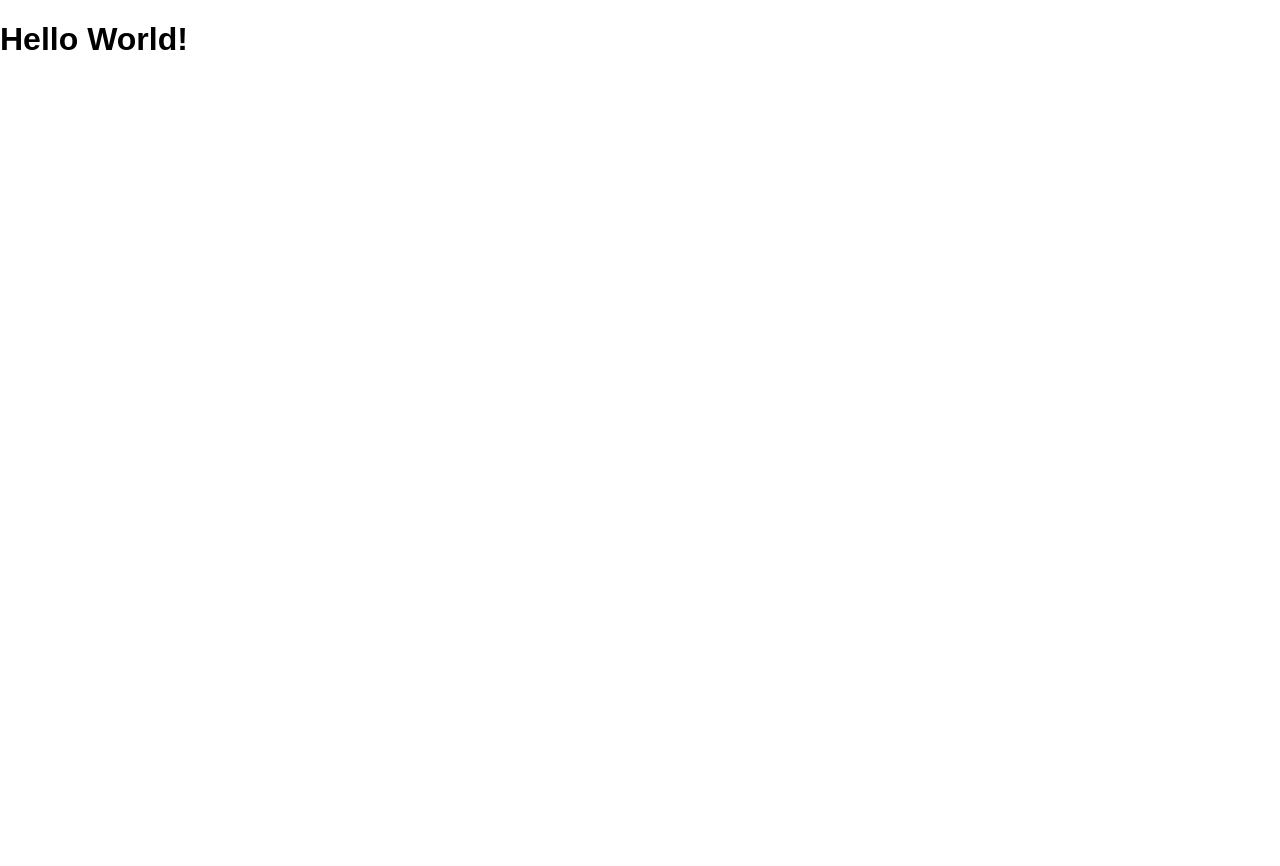
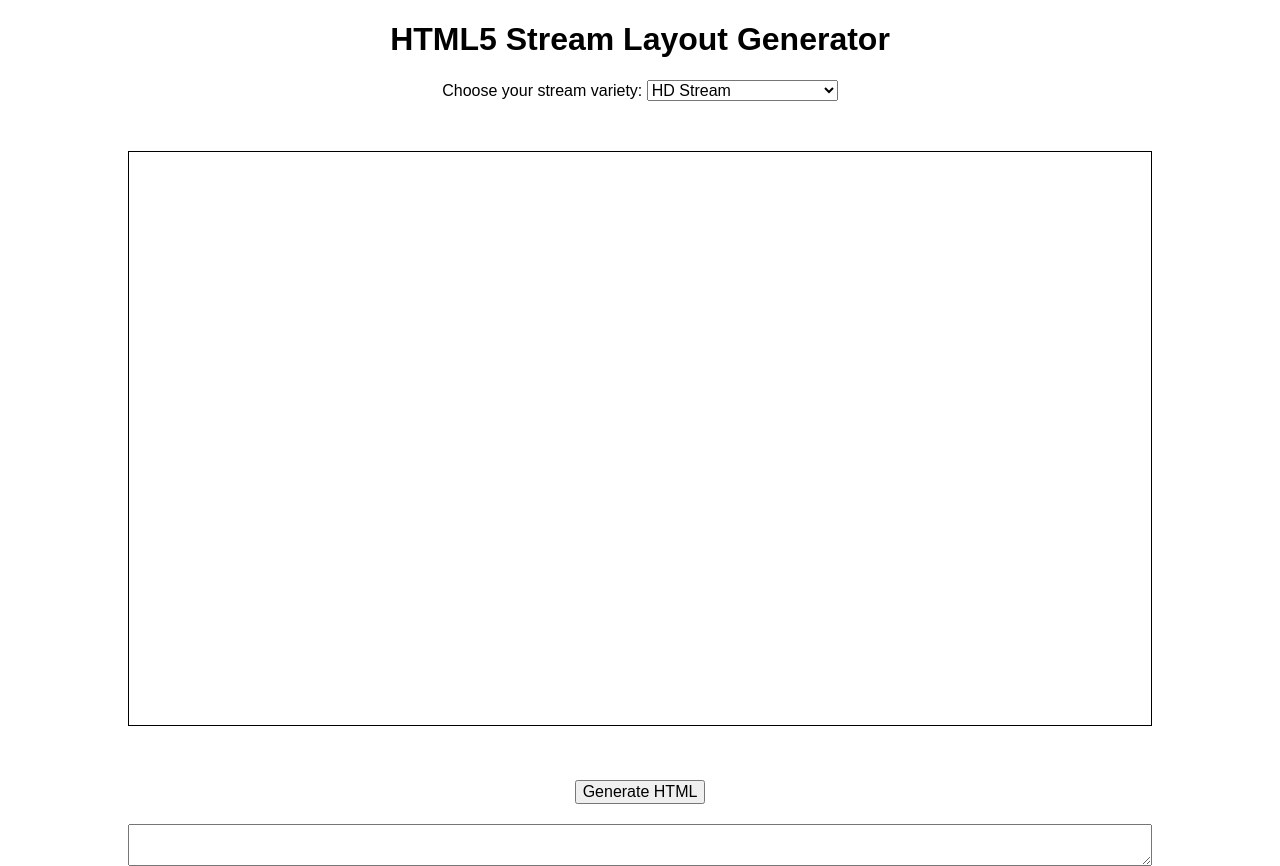
Before and after one commit to MissingPersonFGC/stream-layouts, a website: page index.html in a window 1280 px wide. Before the commit the page ends 800 px from the top, so only its background shows below. Drawn offline with nearby package versions, Linux system fonts and the light colour scheme.

Commit message:
Creation of autogenerator
Not yet generating HTML based on user response.

```diff
--- a/dev/styles/main.scss
+++ b/dev/styles/main.scss
@@ -8,12 +8,42 @@
 
 @import 'setup';
 
-.container {
-	max-width: 900px;
-	margin: 0 auto;
-}
-
 body.stream-layout {
 	width: 1920px;
 	height: 1080px;
+  font-family: 'Billionaire', sans-serif;
 }
+
+h1 {
+  text-align: center;
+}
+
+.stream-changer {
+  width: 100%;
+  text-align: center;
+}
+
+.streampreview {
+  width: 80%;
+  margin: 0 auto;
+  margin-top: 50px;
+  margin-bottom: 50px;
+
+  iframe {
+    width: 100%;
+    border: 1px solid black;
+  }
+}
+
+.html-generation {
+  width: 80%;
+  margin: 0 auto;
+  text-align: center;
+
+  textarea {
+    margin-top: 20px;
+    resize: vertical;
+    width: 100%;
+    height: auto;
+  }
+}
--- a/index.html
+++ b/index.html
@@ -4,12 +4,37 @@
 	<meta charset="UTF-8">
 	<meta name="viewport" content="width=device-width, initial-scale=1.0">
 	<meta http-equiv="X-UA-Compatible" content="ie=edge">
-	<title>My Project</title>
+	<title>HTML5 Stream Layout Generator</title>
 	<link rel="stylesheet" href="public/styles/style.css">
 </head>
 <body>
 
-	<h1>Hello World!</h1>
+	<h1>HTML5 Stream Layout Generator</h1>
+
+	<div class="stream-changer">
+		<label for="stream-type">Choose your stream variety:</label>
+		<select class="stream-type" name="stream-type">
+			<option value="hdstream">HD Stream</option>
+			<option value="sdstream">SD Stream</option>
+			<option value="hdtournamentstream">HD Tournament Stream</option>
+			<option value="sdtournamentstream">SD Tournament Stream</option>
+			<option value="hdspeedrunstream">HD Speedrun Stream</option>
+			<option value="sdspeedrunstream">SD Speedrun Stream</option>
+		</select>
+	</div>
+
+	<div class="streampreview">
+		<iframe src="hdstream.html"></iframe>
+	</div>
+	<div class="html-generation">
+		<form class="generate-html">
+			<button type="button" name="generate-button">Generate HTML</button>
+		</form>
+
+		<textarea name="generated-html"></textarea>
+	</div>
+
+	<script src="https://cdnjs.cloudflare.com/ajax/libs/jquery/3.3.1/jquery.min.js"></script>
 
 	<script src="public/scripts/main.js"></script>
 </body>
--- a/public/scripts/main.js
+++ b/public/scripts/main.js
@@ -1,5 +1,50 @@
 "use strict";
 
-var ohHey = "Hello World";
+// Create functions object for generator.
 
-console.log(ohHey);
+var streamGenerator = {};
+
+var $iframe = $("iframe");
+
+var $window = $(window);
+
+var $dropDownStream = $("select.stream-type");
+
+streamGenerator.getIframeYSize = function () {
+  var width = $iframe.width();
+
+  var height = width / 16 * 9;
+
+  streamGenerator.setIframeYSize(height);
+};
+
+streamGenerator.setIframeYSize = function (height) {
+  $iframe.css("height", height);
+};
+
+streamGenerator.getIframeFilename = function () {
+  var fileName = $dropDownStream.val();
+
+  streamGenerator.setIframeFilename(fileName);
+};
+
+streamGenerator.setIframeFilename = function (fileName) {
+  console.log(fileName + ".html");
+  $iframe.prop("src", fileName + ".html");
+};
+
+// Change iframe size on document load
+
+$(document).ready(function () {
+  streamGenerator.getIframeYSize();
+});
+
+$window.resize(function () {
+  streamGenerator.getIframeYSize();
+});
+
+// Change the iframe when the drop down changes
+
+$dropDownStream.change(function () {
+  streamGenerator.getIframeFilename();
+});
--- a/public/styles/style.css
+++ b/public/styles/style.css
@@ -136,10 +136,33 @@ legend, button::-moz-focus-inner, input::-moz-focus-inner {
   -webkit-box-sizing: border-box;
   box-sizing: border-box; }
 
-.container {
-  max-width: 900px;
-  margin: 0 auto; }
-
 body.stream-layout {
   width: 1920px;
-  height: 1080px; }
+  height: 1080px;
+  font-family: 'Billionaire', sans-serif; }
+
+h1 {
+  text-align: center; }
+
+.stream-changer {
+  width: 100%;
+  text-align: center; }
+
+.streampreview {
+  width: 80%;
+  margin: 0 auto;
+  margin-top: 50px;
+  margin-bottom: 50px; }
+  .streampreview iframe {
+    width: 100%;
+    border: 1px solid black; }
+
+.html-generation {
+  width: 80%;
+  margin: 0 auto;
+  text-align: center; }
+  .html-generation textarea {
+    margin-top: 20px;
+    resize: vertical;
+    width: 100%;
+    height: auto; }
```
Also changed, not shown: dev/scripts/main.js (+47 -2 lines), 1 other file.
